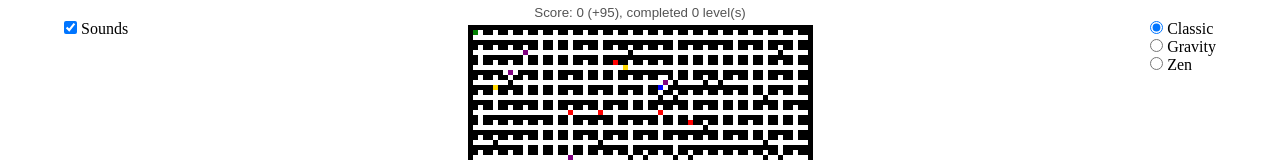
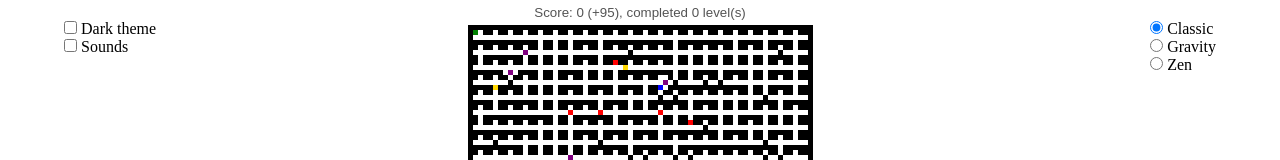
Before and after one commit to R1senDev/labyrinth, a plain HTML site: page index.html in a window 1280 px wide. Shown: the top 160 px of the page. Drawn offline with Linux system fonts and the light colour scheme.

Commit message:
Update index.html

```diff
--- a/index.html
+++ b/index.html
@@ -11,7 +11,10 @@
 	</div>
 	<div class="overlay">
 		<div class="float-left">
-			<input type="checkbox" id="sounds" checked>
+			<input type="checkbox" id="darktheme">
+			<label for="darktheme" onchange="switchTheme()">Dark theme</label><br>
+			<input type="checkbox" id="sounds" c
+			hecked>
 			<label for="sounds">Sounds</label><br>
 		</div>
 		<div class="float-right">
```
